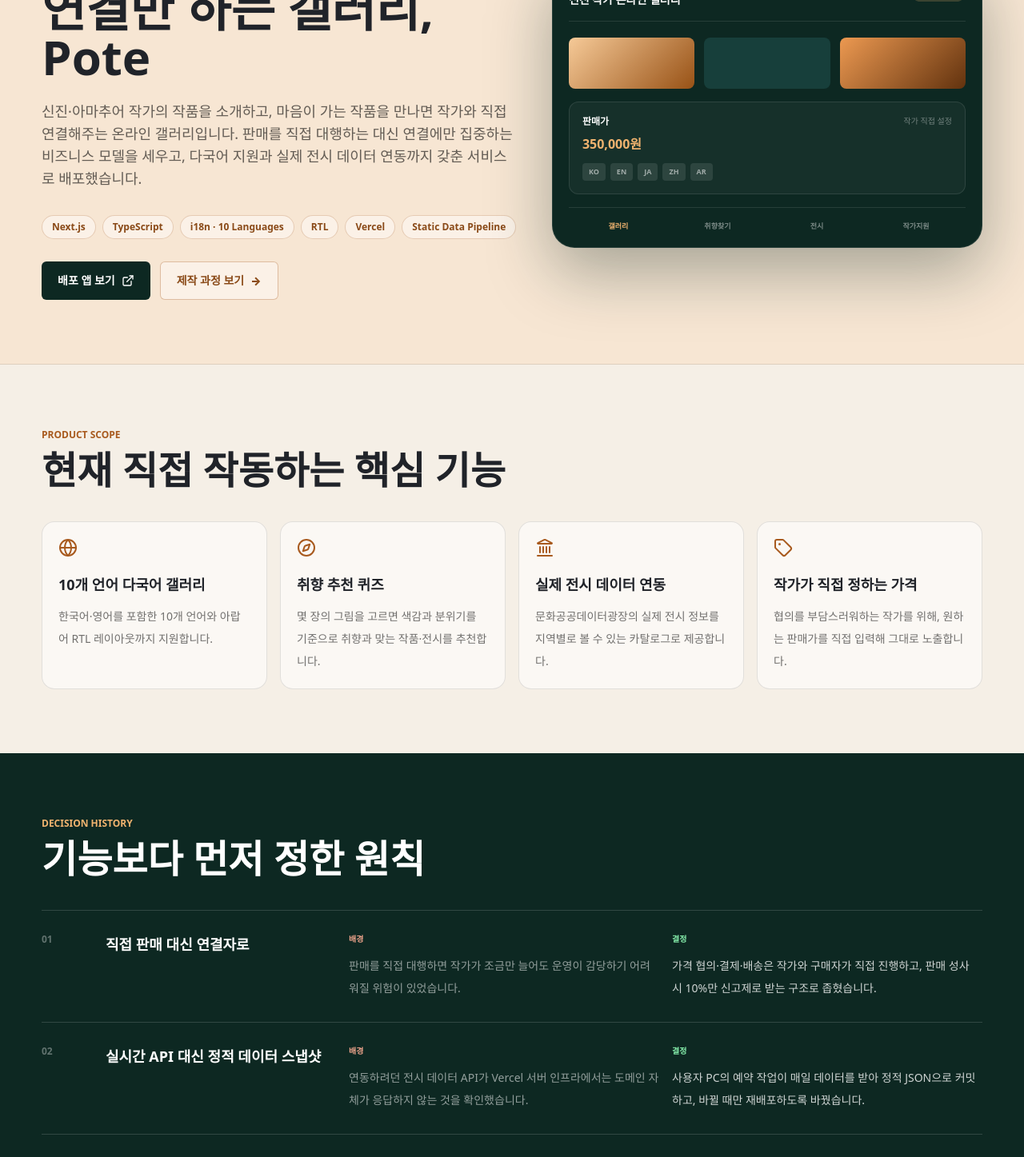
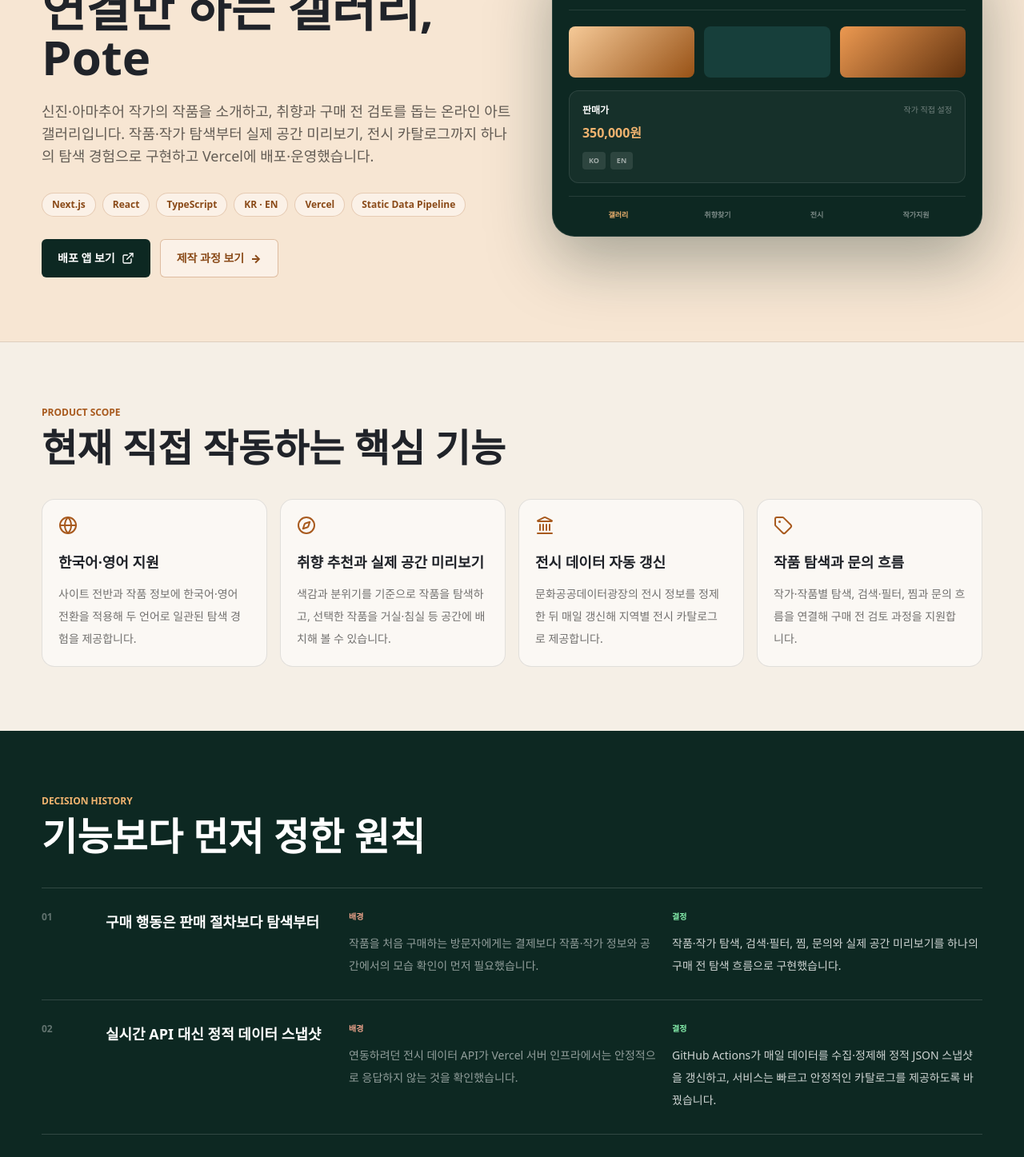
Before and after one commit to KimPooh/portfolio-site, a Next.js app: page /projects/pote-gallery in a window 1280 px wide. Shown: the part 260-1707 px from the top of the page at 80% size. Built offline with nearby package versions, Linux system fonts and the light colour scheme.

Commit message:
docs: refresh Pote portfolio case study

```diff
--- a/app/projects/pote-gallery/page.tsx
+++ b/app/projects/pote-gallery/page.tsx
@@ -9,15 +9,15 @@
 } from "lucide-react";
 
 const features = [
-  [Globe, "10개 언어 다국어 갤러리", "한국어·영어를 포함한 10개 언어와 아랍어 RTL 레이아웃까지 지원합니다."],
-  [Compass, "취향 추천 퀴즈", "몇 장의 그림을 고르면 색감과 분위기를 기준으로 취향과 맞는 작품·전시를 추천합니다."],
-  [Landmark, "실제 전시 데이터 연동", "문화공공데이터광장의 실제 전시 정보를 지역별로 볼 수 있는 카탈로그로 제공합니다."],
-  [Tag, "작가가 직접 정하는 가격", "협의를 부담스러워하는 작가를 위해, 원하는 판매가를 직접 입력해 그대로 노출합니다."]
+  [Globe, "한국어·영어 지원", "사이트 전반과 작품 정보에 한국어·영어 전환을 적용해 두 언어로 일관된 탐색 경험을 제공합니다."],
+  [Compass, "취향 추천과 실제 공간 미리보기", "색감과 분위기를 기준으로 작품을 탐색하고, 선택한 작품을 거실·침실 등 공간에 배치해 볼 수 있습니다."],
+  [Landmark, "전시 데이터 자동 갱신", "문화공공데이터광장의 전시 정보를 정제한 뒤 매일 갱신해 지역별 전시 카탈로그로 제공합니다."],
+  [Tag, "작품 탐색과 문의 흐름", "작가·작품별 탐색, 검색·필터, 찜과 문의 흐름을 연결해 구매 전 검토 과정을 지원합니다."]
 ] as const;
 
 const decisions = [
-  ["직접 판매 대신 연결자로", "판매를 직접 대행하면 작가가 조금만 늘어도 운영이 감당하기 어려워질 위험이 있었습니다.", "가격 협의·결제·배송은 작가와 구매자가 직접 진행하고, 판매 성사 시 10%만 신고제로 받는 구조로 좁혔습니다."],
-  ["실시간 API 대신 정적 데이터 스냅샷", "연동하려던 전시 데이터 API가 Vercel 서버 인프라에서는 도메인 자체가 응답하지 않는 것을 확인했습니다.", "사용자 PC의 예약 작업이 매일 데이터를 받아 정적 JSON으로 커밋하고, 바뀔 때만 재배포하도록 바꿨습니다."],
+  ["구매 행동은 판매 절차보다 탐색부터", "작품을 처음 구매하는 방문자에게는 결제보다 작품·작가 정보와 공간에서의 모습 확인이 먼저 필요했습니다.", "작품·작가 탐색, 검색·필터, 찜, 문의와 실제 공간 미리보기를 하나의 구매 전 탐색 흐름으로 구현했습니다."],
+  ["실시간 API 대신 정적 데이터 스냅샷", "연동하려던 전시 데이터 API가 Vercel 서버 인프라에서는 안정적으로 응답하지 않는 것을 확인했습니다.", "GitHub Actions가 매일 데이터를 수집·정제해 정적 JSON 스냅샷을 갱신하고, 서비스는 빠르고 안정적인 카탈로그를 제공하도록 바꿨습니다."],
   ["색은 눈대중이 아니라 계산으로", "오렌지로 바꿨다고 생각했지만 실제 색상값은 여전히 빨강에 가까운 9~18도에 머물러 있었습니다.", "HSL 색상값을 직접 계산해 25~35도(실제 오렌지 톤) 범위로 팔레트 전체를 재조정했습니다."],
   ["'잘려 보인다'는 신고의 진짜 원인 추적", "실제로는 클리핑이 아니라 그라데이션의 어두운 색이 배경과 대비비 1.25에 불과해 흐려 보이는 문제였습니다.", "밝은 색 구간만 쓰는 불투명 그라데이션 규칙으로 통일하고, 브랜드 자산은 렌더링된 바운딩 박스를 수치로 검증한 뒤 내보내도록 바꿨습니다."]
 ] as const;
@@ -44,7 +44,7 @@
         </div>
         <p className="mt-2 text-base font-black text-[#F0B36F]">350,000원</p>
         <div className="mt-3 flex flex-wrap gap-1.5 text-[9px] font-bold text-white/55">
-          {["KO", "EN", "JA", "ZH", "AR"].map((lang) => (
+          {["KO", "EN"].map((lang) => (
             <span key={lang} className="rounded bg-white/10 px-2 py-1">{lang}</span>
           ))}
         </div>
@@ -73,10 +73,10 @@
           <div>
             <p className="text-xs font-black tracking-[0.16em] text-[#A85A1E]">ART GALLERY · MULTILINGUAL WEB APP</p>
             <h1 className="mt-5 text-4xl font-black leading-[1.12] [word-break:keep-all] sm:text-6xl">작가와 구매자를<br />연결만 하는 갤러리, Pote</h1>
-            <p className="mt-6 max-w-2xl text-base leading-8 text-black/60 sm:text-lg">신진·아마추어 작가의 작품을 소개하고, 마음이 가는 작품을 만나면 작가와 직접 연결해주는 온라인 갤러리입니다. 판매를 직접 대행하는 대신 연결에만 집중하는 비즈니스 모델을 세우고, 다국어 지원과 실제 전시 데이터 연동까지 갖춘 서비스로 배포했습니다.</p>
-            <div className="mt-8 flex flex-wrap gap-2">{["Next.js", "TypeScript", "i18n · 10 Languages", "RTL", "Vercel", "Static Data Pipeline"].map((tag) => <span key={tag} className="rounded-full border border-[#A85A1E]/25 bg-white/45 px-3 py-1.5 text-xs font-bold text-[#8A4A18]">{tag}</span>)}</div>
+            <p className="mt-6 max-w-2xl text-base leading-8 text-black/60 sm:text-lg">신진·아마추어 작가의 작품을 소개하고, 취향과 구매 전 검토를 돕는 온라인 아트 갤러리입니다. 작품·작가 탐색부터 실제 공간 미리보기, 전시 카탈로그까지 하나의 탐색 경험으로 구현하고 Vercel에 배포·운영했습니다.</p>
+            <div className="mt-8 flex flex-wrap gap-2">{["Next.js", "React", "TypeScript", "KR · EN", "Vercel", "Static Data Pipeline"].map((tag) => <span key={tag} className="rounded-full border border-[#A85A1E]/25 bg-white/45 px-3 py-1.5 text-xs font-bold text-[#8A4A18]">{tag}</span>)}</div>
             <div className="mt-7 flex flex-wrap gap-3">
-              <a href="https://pote-gallery.vercel.app" target="_blank" rel="noreferrer" className="inline-flex min-h-12 items-center gap-2 rounded-md bg-[#0D2822] px-5 text-sm font-black text-white transition hover:-translate-y-0.5">
+              <a href="https://potegallery.com" target="_blank" rel="noreferrer" className="inline-flex min-h-12 items-center gap-2 rounded-md bg-[#0D2822] px-5 text-sm font-black text-white transition hover:-translate-y-0.5">
                 배포 앱 보기 <ExternalLink className="h-4 w-4" aria-hidden="true" />
               </a>
               <Link href="/projects/pote-gallery/process" className="inline-flex min-h-12 items-center gap-2 rounded-md border border-[#A85A1E]/35 bg-white/45 px-5 text-sm font-black text-[#8A4A18] transition hover:-translate-y-0.5 hover:bg-white/70">
@@ -111,7 +111,7 @@
 
       <section className="border-t border-black/10 bg-white/40 py-16 sm:py-20">
         <div className="mx-auto grid max-w-[1240px] gap-8 px-5 sm:px-8 lg:grid-cols-[0.8fr_1.2fr]">
-          <div><h2 className="text-3xl font-black">현재 상태와 다음 단계</h2><p className="mt-5 text-sm leading-7 text-black/55">실제 작가 8작품과 함께 Vercel 프로덕션에 배포했고, 인스타그램 계정(@poteart.gallery)도 함께 운영합니다. 작가 신청과 승인은 아직 이메일과 수동 반영으로 이루어지며, 이 지점이 다음 확장의 시작점입니다.</p></div>
+          <div><h2 className="text-3xl font-black">현재 상태와 다음 단계</h2><p className="mt-5 text-sm leading-7 text-black/55">5명 작가의 작품 98점을 Vercel 프로덕션에서 운영하고 있습니다. 작품 탐색·문의와 전시 정보 제공을 중심으로, 작가 제출과 관리자 검토 흐름도 서비스 안에서 관리할 수 있도록 확장했습니다.</p></div>
           <div className="grid gap-3 sm:grid-cols-2">{["작가 셀프 업로드와 관리자 승인 화면", "판매 정산 자동화 검토", "신규 작가 온보딩 확대", "결제·배송 연동 필요성 재검토"].map((item, index) => <div key={item} className="rounded-xl border border-black/10 bg-[#F5EFE6] p-5"><span className="text-xs font-black text-[#A85A1E]">NEXT {index + 1}</span><p className="mt-3 text-sm font-bold leading-7 [word-break:keep-all]">{item}</p></div>)}</div>
         </div>
       </section>
--- a/app/projects/pote-gallery/process/page.tsx
+++ b/app/projects/pote-gallery/process/page.tsx
@@ -12,21 +12,21 @@
       theme="pote"
       eyebrow="POTE · ART GALLERY PRODUCT BUILD"
       title="Pote 제작 과정"
-      summary="신진·아마추어 작가가 작품을 알릴 곳이 마땅치 않고, 구매자는 어디서 믿고 살 수 있는지 애매한 문제에서 출발했습니다. 직접 판매를 중개하는 대신 작가와 구매자를 연결만 해주는 구조로 비즈니스 모델을 좁히고, 실제 배포·다국어·전시 데이터 연동까지 갖춘 서비스로 만들었습니다."
-      demoHref="https://pote-gallery.vercel.app"
+      summary="신진·아마추어 작가가 작품을 알릴 곳이 마땅치 않고, 구매자는 작품을 어디서 어떻게 검토해야 할지 애매한 문제에서 출발했습니다. 작품·작가 정보, 취향 기반 탐색, 실제 공간 미리보기와 전시 정보를 한 흐름으로 묶어 실제 배포 서비스로 만들었습니다."
+      demoHref="https://potegallery.com"
       repositoryHref="https://github.com/KimPooh/pote-gallery"
       problem="신진 작가는 인스타그램 팔로워나 아트페어 인맥이 없으면 작품을 보여줄 곳이 마땅치 않고, 구매자는 무명 작가의 작품을 어디서 어떻게 믿고 사야 할지 판단하기 어렵습니다. 동시에 운영자가 직접 판매를 중개하면(가격 협의, 결제, 배송까지 전부 대행) 작가가 한두 명만 늘어도 감당하기 어려워질 위험이 있었습니다."
-      goal="작가와 구매자를 연결하는 데만 집중하는 '커넥터' 모델로 서비스 범위를 좁히고, 그 판단을 실제 코드(가격 협의·결제·배송은 당사자 간, 판매 성사 시 10% 수수료만 신고제로 수취)와 10개 언어 지원, 실제 전시 데이터 연동까지 갖춘 배포된 웹서비스로 구현하는 것이 목표였습니다."
+      goal="작품을 처음 구매하는 방문자도 작품과 작가를 충분히 검토한 뒤 문의할 수 있도록, 다중 작가 작품 카탈로그·취향 탐색·실제 공간 미리보기·전시 정보 자동 갱신을 하나의 배포된 웹서비스로 구현하는 것이 목표였습니다."
       steps={[
-        { question: "왜 작품을 직접 판매하는 대신 '연결'만 하기로 했나?", reason: "구매자와 작가 사이의 가격 협의·결제·배송을 운영자가 전부 대행하면, 작가가 한두 명만 늘어도 운영이 감당하기 어려워질 것으로 판단했습니다.", decision: "Pote는 작가와 구매자를 연결하는 역할만 맡고, 실제 가격 협의·결제·배송은 당사자끼리 진행하도록 범위를 좁혔습니다. 판매가 성사되면 10%를 운영비로 받되, 아직 결제 인프라가 없어 신고제(작가가 알려주면 계좌를 안내)로 시작했습니다." },
-        { question: "왜 실시간 전시 API 대신 정적 데이터 스냅샷을 택했나?", reason: "실시간으로 연동하려던 한국 문화공공데이터광장 전시 API가 Vercel의 서버 인프라(서울 리전 포함)에서는 도메인 자체가 응답하지 않는다는 사실을 실제로 확인했습니다. 한국 통신망에서만 열리는 도메인이었습니다.", decision: "매일 사용자 PC에서 Windows 예약 작업으로 데이터를 받아 정적 JSON으로 커밋하고, 데이터가 바뀔 때만 재배포하는 구조로 바꿨습니다. 유료 클라우드 인프라를 새로 두지 않고도 실제 전시 데이터를 서비스에 반영할 수 있었습니다." },
+        { question: "왜 구매 흐름에서 탐색 경험을 먼저 설계했나?", reason: "작품 구매를 고민하는 방문자에게는 결제 절차보다 작품·작가 정보와 실제 공간에서의 모습, 취향에 맞는 선택지를 확인하는 과정이 먼저 필요했습니다.", decision: "작품·작가 탐색, 검색·필터, 찜, 문의와 실제 공간 미리보기를 연결해 방문자가 작품을 검토하고 다음 행동을 결정할 수 있는 흐름으로 구성했습니다." },
+        { question: "왜 실시간 전시 API 대신 정적 데이터 스냅샷을 택했나?", reason: "실시간으로 연동하려던 한국 문화공공데이터광장 전시 API가 Vercel 서버 인프라에서는 안정적으로 응답하지 않는다는 사실을 확인했습니다.", decision: "GitHub Actions가 매일 전시 데이터를 수집·정제해 정적 JSON 스냅샷을 갱신하도록 바꿨습니다. 서비스는 외부 API 호출 없이 빠르게 카탈로그를 제공하면서도 최신 전시 정보를 반영합니다." },
         { question: "왜 '오렌지로 바꿨다'는 색이 계속 버건디처럼 보인다는 피드백이 반복됐나?", reason: "처음에는 색을 눈으로만 보고 골라서, 실제로는 색상(Hue) 값이 여전히 9~18도(빨강에 가까운 톤)에 머물러 있었습니다.", decision: "실제 HSL 색상 값을 계산해서 25~35도(진짜 오렌지 톤) 범위로 전체 팔레트를 다시 잡았습니다. 이후로는 '눈대중'이 아니라 색상·대비 수치를 먼저 계산해 검증하는 방식으로 작업 순서를 바꿨습니다." },
         { question: "브랜드 마크가 '잘려 보인다'는 신고가 반복된 진짜 원인은?", reason: "직접 계산해보니 실제로는 클리핑이 아니라, 그라데이션의 어두운 쪽 색이 어두운 배경과 대비비 1.25(기준 3.0)에 불과해 흐려져 보이는 문제였습니다.", decision: "브랜드 마크류는 밝은 색 구간만 쓰는 완전 불투명 그라데이션 규칙으로 통일했습니다. 이후 프로필 이미지·파비콘 같은 브랜드 자산은 실제 브라우저에서 렌더링해 글자의 바운딩 박스를 수치로 검증한 뒤 내보내는 방식으로 만들었습니다." },
         { question: "왜 작가가 직접 판매 가격을 적게 했나?", reason: "구매자와 작가가 매번 직접 가격을 협의해야 한다면 번거로워서 문의 자체를 포기할 수 있다고 판단했습니다.", decision: "작가가 작품을 등록할 때 원하는 판매가를 선택 입력하도록 필드를 추가했습니다. 가격이 설정된 작품은 상태 문구 대신 가격을 그대로 노출하고, 설정되지 않은 작품은 임의로 추정하지 않습니다." }
       ]}
-      flow={["신진 작가 노출 부족과 구매자 신뢰 문제 정의", "직접 판매 대신 '연결자' 비즈니스 모델로 범위 확정", "실제 작가 8작품과 다국어(10개 언어) 갤러리 구현", "Vercel 인프라 제약을 확인하고 정적 데이터 스냅샷 파이프라인으로 전환", "색상·대비를 계산 기반으로 재검증하는 디자인 원칙 정립", "작가 가격 입력 필드와 구매 문의 흐름 연결", "Vercel 배포와 인스타그램 계정(@poteart.gallery) 런칭"]}
-      implemented={["실제 작가 8작품이 담긴 다국어(10개 언어) 갤러리", "아랍어 RTL 레이아웃 대응", "실제 문화공공데이터광장 전시 데이터 연동(정적 스냅샷 방식)", "취향 추천 퀴즈로 작품·전시 매칭", "작가 신청 폼과 구매 문의 폼(mailto 기반)", "작가가 직접 설정하는 판매 가격 표시", "Vercel 프로덕션 배포와 인스타그램 계정 런칭"]}
-      next={["작가 셀프 업로드와 관리자 승인 화면(현재는 이메일 수신 후 코드로 직접 반영)", "판매 정산 자동화 검토", "신규 작가 온보딩 확대"]}
+      flow={["신진 작가 노출 부족과 구매자 탐색 어려움 정의", "작품·작가·전시 정보를 잇는 탐색 흐름 설계", "5명 작가 98점의 한국어·영어 작품 카탈로그 구현", "Vercel 인프라 제약을 확인하고 정적 데이터 스냅샷 파이프라인으로 전환", "취향 탐색과 실제 공간 미리보기로 구매 전 검토 경험 확장", "작가 제출·관리자 검토와 구매 문의 흐름 연결", "Vercel 프로덕션 배포와 운영"]}
+      implemented={["5명 작가 98점의 한국어·영어 작품 갤러리", "작품·작가 탐색, 검색·필터와 찜", "실제 문화공공데이터광장 전시 데이터 자동 갱신(정적 스냅샷 방식)", "취향 추천 퀴즈로 작품·전시 탐색", "실제 공간 미리보기", "작가 제출·관리자 검토와 구매 문의 흐름", "Vercel 프로덕션 배포"]}
+      next={["신규 작가 온보딩 확대", "구매 문의 이후의 고객 관리 흐름 고도화", "전시·작품 추천 경험 개선"]}
     />
   );
 }
--- a/components/AppBuildCaseStudy.tsx
+++ b/components/AppBuildCaseStudy.tsx
@@ -115,7 +115,7 @@
       <div className="relative min-h-[22rem] overflow-hidden rounded-md bg-[#0D2822] p-5 text-white" aria-label="Pote의 작품 갤러리와 작가 연결 화면을 표현한 그래픽">
         <div className="flex items-center justify-between border-b border-white/15 pb-4 text-[10px] font-black">
           <span>ART GALLERY · CONNECTOR</span>
-          <span className="rounded bg-[#F0B36F] px-2 py-1 text-[#0D2822]">KR · EN · +8</span>
+          <span className="rounded bg-[#F0B36F] px-2 py-1 text-[#0D2822]">KR · EN</span>
         </div>
         <div className="mt-5 grid grid-cols-3 gap-2">
           <span className="h-24 rounded" style={{ background: "linear-gradient(135deg,#f6ca98,#985216)" }} />
@@ -129,7 +129,7 @@
           </div>
           <div className="mt-4 flex items-center justify-between rounded border border-white/10 bg-black/20 px-3 py-2">
             <span className="text-xs font-black">350,000원</span>
-            <span className="rounded bg-white/10 px-2 py-1 text-[9px] font-bold text-white/60">10% CONNECTOR FEE</span>
+            <span className="rounded bg-white/10 px-2 py-1 text-[9px] font-bold text-white/60">INQUIRY FLOW</span>
           </div>
         </div>
       </div>
--- a/components/TargetedPortfolio.tsx
+++ b/components/TargetedPortfolio.tsx
@@ -202,14 +202,14 @@
     slug: "pote-gallery",
     label: "Product",
     title: "Pote",
-    role: { kr: "비즈니스 모델 · 다국어 · 배포 운영", en: "Business Model · i18n · Deployment" },
+    role: { kr: "웹 서비스 기획 · 데이터 자동화 · 배포 운영", en: "Product Build · Data Automation · Deployment" },
     summary: {
-      kr: "신진 작가와 구매자를 연결만 해주는 온라인 갤러리입니다. 직접 판매 대행 대신 연결자 모델을 세우고 10개 언어와 실제 전시 데이터 연동까지 갖췄습니다.",
-      en: "An online gallery that only connects emerging artists with buyers, built around a connector business model with 10-language support and real exhibition data."
+      kr: "5명 작가의 작품 98점을 탐색하고, 실제 전시 정보와 함께 취향에 맞는 작품을 발견할 수 있도록 만든 온라인 아트 갤러리입니다.",
+      en: "An online art gallery built around 98 works from five artists, helping visitors discover art through artwork exploration and real exhibition information."
     },
-    points: { kr: ["연결자 모델", "10개 언어 · RTL", "전시 데이터 연동", "작가 설정 가격"], en: ["Connector model", "10 languages · RTL", "Exhibition data", "Artist-set pricing"] },
+    points: { kr: ["98점 작품 카탈로그", "전시 데이터 자동화", "한국어 · 영어", "Vercel 운영"], en: ["98-work catalogue", "Exhibition automation", "Korean · English", "Vercel operations"] },
     href: "/projects/pote-gallery",
-    liveHref: "https://pote-gallery.vercel.app",
+    liveHref: "https://potegallery.com",
     repository: "https://github.com/KimPooh/pote-gallery",
     processHref: "/projects/pote-gallery/process",
     color: "bg-[#F7E6D3]",
```
Also changed, not shown: 1 other file (tests, documents, lock files or other folders).
